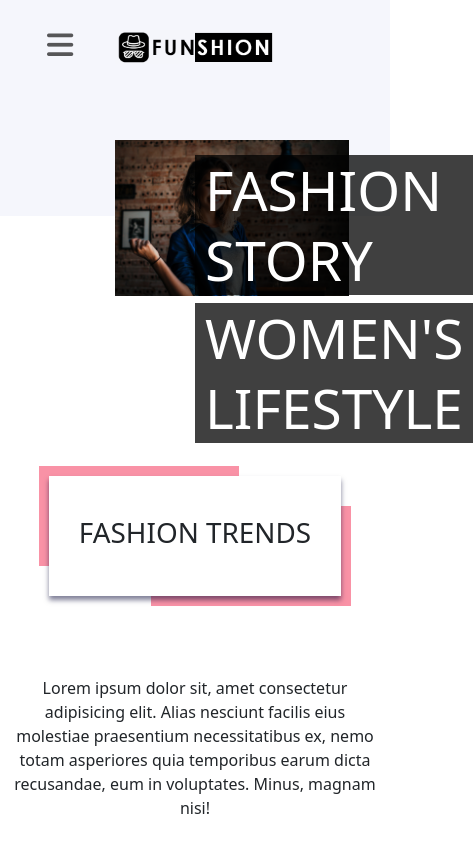
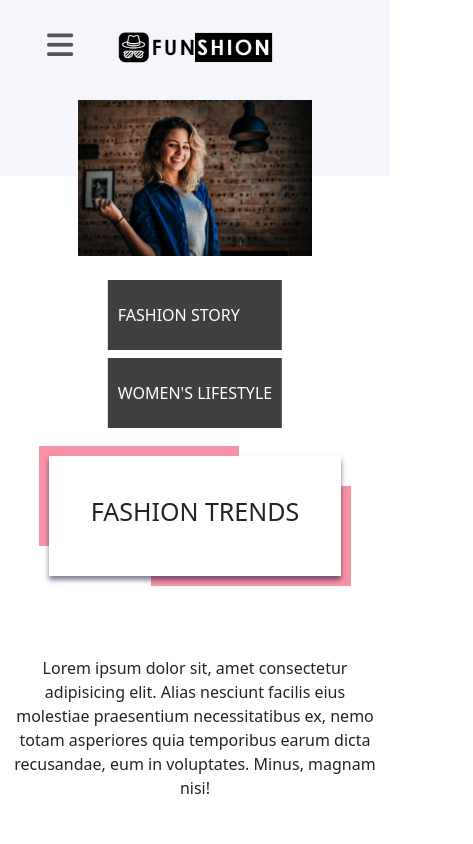
Before and after one commit to Raihanhossen/FunFashion, a plain HTML site: page index.html in a window 390 px wide. Shown: the top 844 px of the page, 473 px wide, since content can reach past the window. Drawn offline with nearby package versions, Linux system fonts and the light colour scheme.

Commit message:
Responsive Design

```diff
--- a/style.css
+++ b/style.css
@@ -310,3 +310,49 @@
     font-size: 20px;
     cursor: pointer;
 }
+
+
+/*---------For small devices------------*/
+
+@media only screen and (max-width:900px) {
+    .banner-img{
+        margin: 40px auto;
+        width: 80%;
+    }
+
+    .banner-title{
+        top: 180px;
+        left: 50%;
+        transform: translateX(-50%);
+    }
+
+    .banner-title h1{
+        font-size: 16px;
+        padding: 5px;
+        line-height: 20px;
+    }
+
+    .title-style h1{
+
+        font-size: 25px;
+    }
+
+    .fashion-trends{
+        margin-top: 100px;
+    }
+
+
+
+    .offer img{
+        margin-bottom: 20px !important;
+        margin-bottom: 0;
+    }
+
+    .footer-icons{
+        text-align: center;
+    }
+
+    .copyright{
+        text-align: center;
+    }
+}
```
